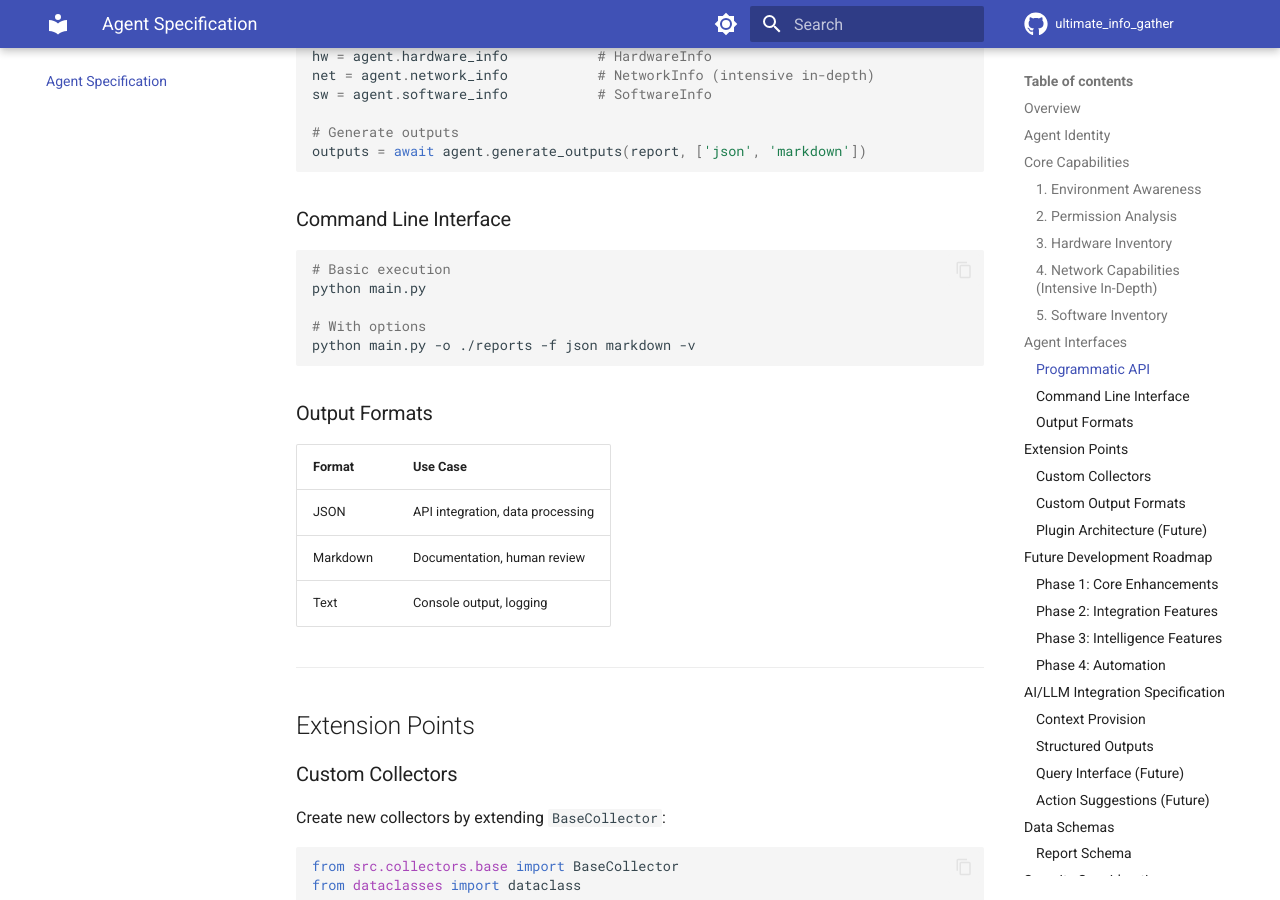
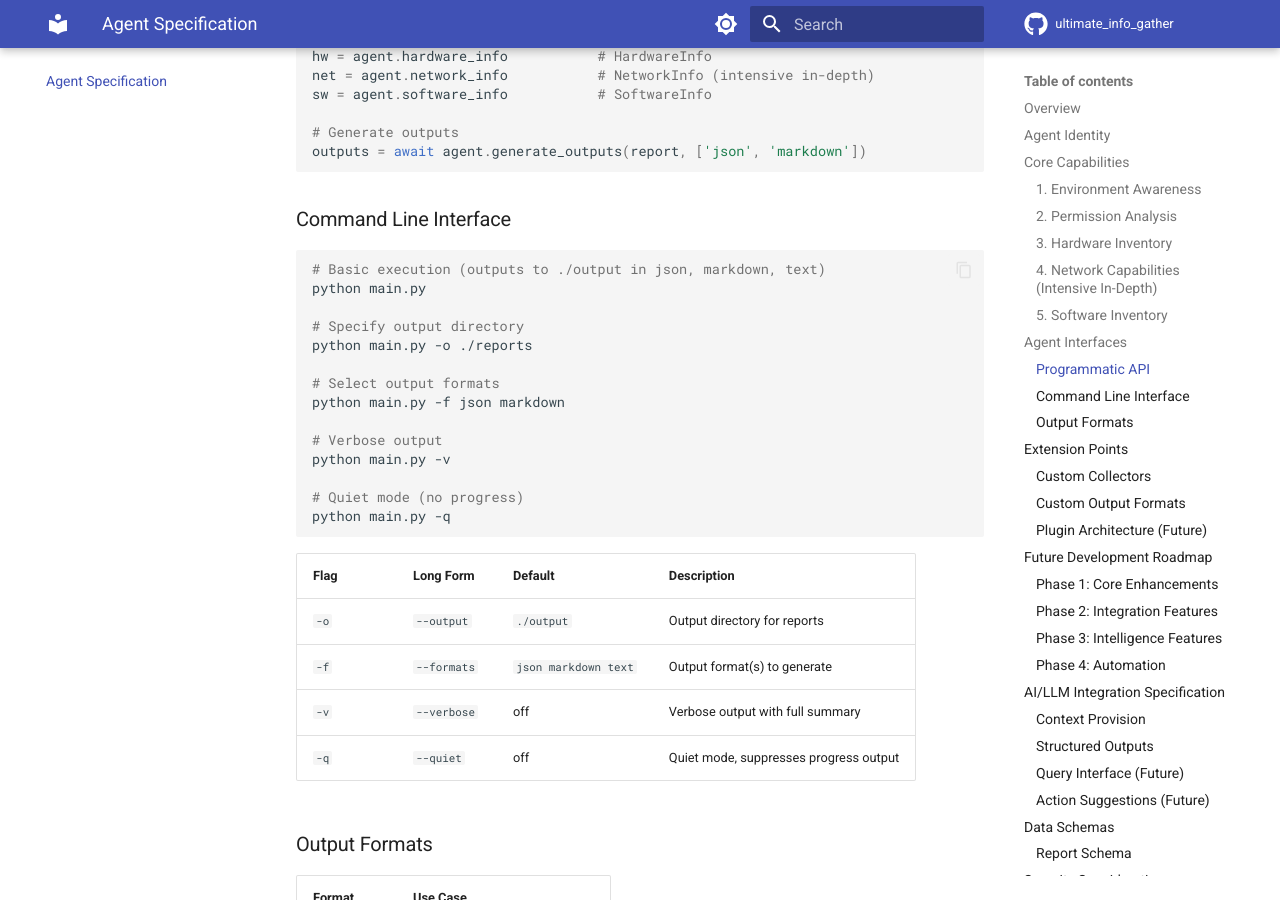
Before and after one commit to nullroute-commits/ultimate_info_gather, an MkDocs documentation site: the page built from docs/agent.md, in a window 1280 px wide and 900 px high, scrolled down 5114 px. Built offline with MkDocs 1.6.1 and Material for MkDocs 9.7.7, drawn with Linux system fonts in a browser that asks for light colours; comment, search, counter and statistics services are not loaded; the version menu is left out.

Commit message:
docs: update CLI section in agent.md with all flags, defaults, and examples
Co-authored-by: nullroute-commits <59403925+nullroute-commits@users.noreply.github.com>

````diff
--- a/docs/agent.md
+++ b/docs/agent.md
@@ -194,12 +194,28 @@ outputs = await agent.generate_outputs(report, ['json', 'markdown'])
 ### Command Line Interface
 
 ```bash
-# Basic execution
+# Basic execution (outputs to ./output in json, markdown, text)
 python main.py
 
-# With options
-python main.py -o ./reports -f json markdown -v
+# Specify output directory
+python main.py -o ./reports
+
+# Select output formats
+python main.py -f json markdown
+
+# Verbose output
+python main.py -v
+
+# Quiet mode (no progress)
+python main.py -q
 ```
+
+| Flag | Long Form | Default | Description |
+|------|-----------|---------|-------------|
+| `-o` | `--output` | `./output` | Output directory for reports |
+| `-f` | `--formats` | `json markdown text` | Output format(s) to generate |
+| `-v` | `--verbose` | off | Verbose output with full summary |
+| `-q` | `--quiet` | off | Quiet mode, suppresses progress output |
 
 ### Output Formats
 
````
